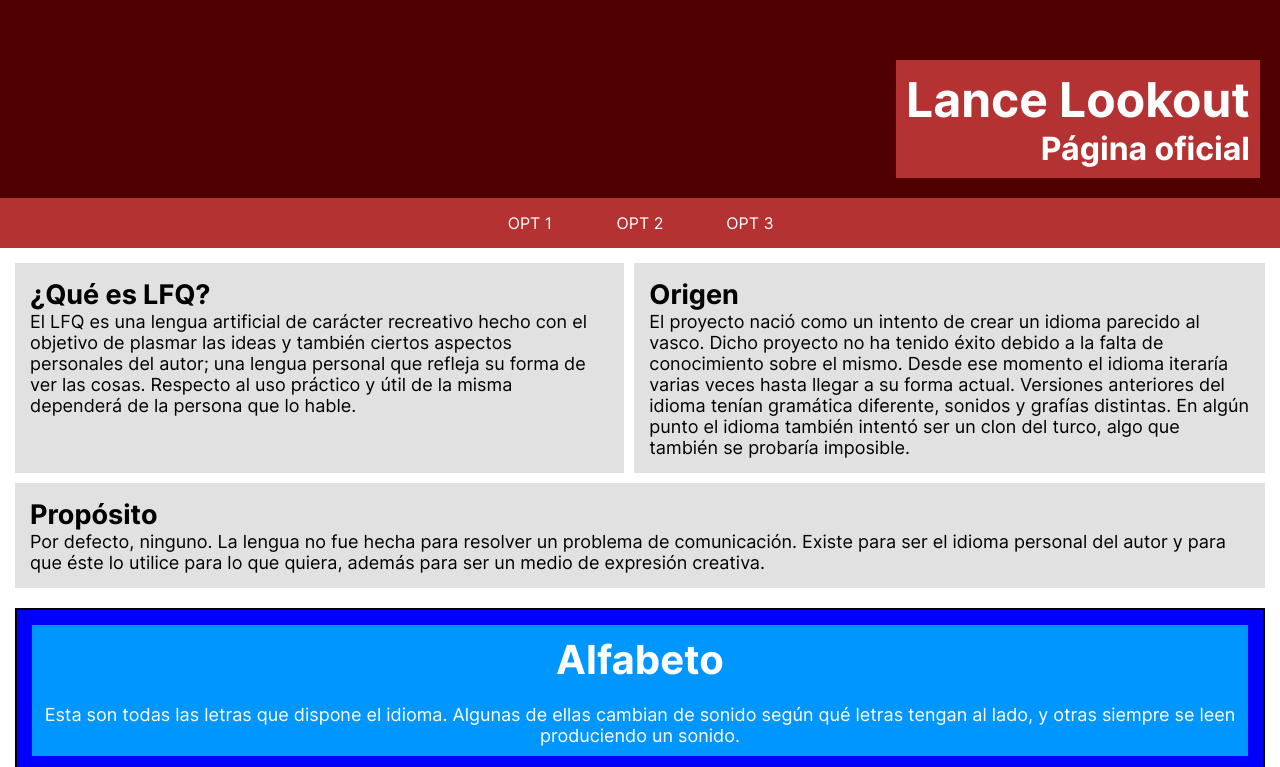
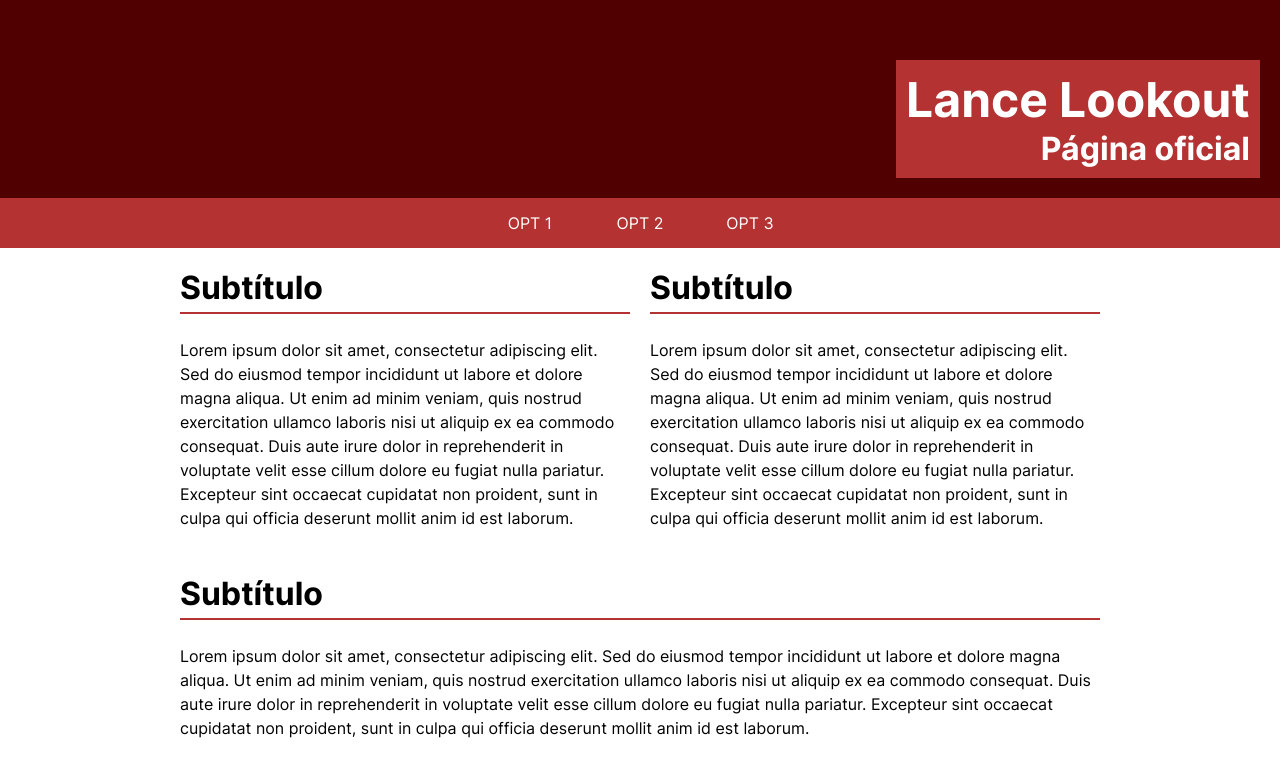
Before and after one commit to lancelookout/test, a plain HTML site: page index.html in a window 1280 px wide. Shown: the part 102-869 px from the top of the page. Drawn offline with Linux system fonts and the light colour scheme.

Commit message:
Modificación en el contenido.

```diff
--- a/css/estilo.css
+++ b/css/estilo.css
@@ -104,47 +104,36 @@
 /* contenido */
 .contenido
 {
-    padding:15px;
-}
+    display: grid;
+    grid-template-columns: calc(50% - 10px) calc(50% - 10px);
+	gap: 20px;
 
-.contenido-grid
-{
-    display:grid;
-    grid-template-columns:auto auto;
-    grid-template-rows:auto;
-    gap:10px;
+	margin: auto;
+    padding: 20px;
 
-    margin-bottom:20px;
-}
+	max-width: 960px;
 
-.idioma-descripcion
-{
-    padding:15px;
-    height:100%;
+	@media (width < 800px)
+	{
+		display: flex;
+		flex-direction: column;
+	}
 
-    font-size:18px;
+	.col-span { grid-column: 1 / 3; }
 
-    background-color:var(--gris);
-}
+	.seccion-h2
+	{
+		padding-bottom: 5px;
 
-.idioma-origen
-{
-    padding:15px;
-    height:100%;
+		border-bottom: solid 2px var(--titulo);
+		font-size: 2em;
+	}
 
-    font-size:18px;
-
-    background-color:var(--gris);
-}
-
-.idioma-proposito
-{
-    grid-column:1 / 3;
-    padding:15px;
-
-    font-size:18px;
-
-    background-color:var(--gris);
+	.seccion-parrafo
+	{
+		line-height: 1.5em;
+		margin-block: 1lh;
+	}
 }
 
 .idioma-alfabeto
@@ -221,9 +210,3 @@ footer a:hover
 {
     color:rgb(255,0,255);
 }
-
-/* misc. */
-.limpiar
-{
-    clear:both;
-}
--- a/index.html
+++ b/index.html
@@ -20,39 +20,37 @@
 			<li><a class="item-menu" href="#">OPT 3</a></li>
 		</ul>
 	</nav>
-	<div class="limpiar"></div>
-	<main>
-		<div class="contenido">
-			<div class="contenido-grid">
-				<div class="idioma-descripcion">
+	<main class="contenido">
 		<section>
-						<h2>¿Qué es LFQ?</h2>
-						<p>El LFQ es una lengua artificial de carácter recreativo hecho con el objetivo de plasmar las ideas y también ciertos aspectos
-						personales del autor; una lengua personal que refleja su forma de ver las cosas. Respecto al uso práctico y útil de la misma
-						dependerá de la persona que lo hable.</p>
+			<h2 class="seccion-h2">Subtítulo</h2>
+			<p class="seccion-parrafo">
+				Lorem ipsum dolor sit amet, consectetur adipiscing elit. Sed do eiusmod tempor incididunt ut labore et dolore magna aliqua.
+				Ut enim ad minim veniam, quis nostrud exercitation ullamco laboris nisi ut aliquip ex ea commodo consequat.
+				Duis aute irure dolor in reprehenderit in voluptate velit esse cillum dolore eu fugiat nulla pariatur.
+				Excepteur sint occaecat cupidatat non proident, sunt in culpa qui officia deserunt mollit anim id est laborum.
+			</p>
 		</section>
-				</div>
-				<div class="idioma-origen">
 		<section>
-						<h2>Origen</h2>
-						<p>El proyecto nació como un intento de crear un idioma parecido al vasco. Dicho proyecto no ha tenido éxito debido a la falta de
-						conocimiento sobre el mismo. Desde ese momento el idioma iteraría varias veces hasta llegar a su forma actual. Versiones anteriores
-						del idioma tenían gramática diferente, sonidos y grafías distintas. En algún punto el idioma también intentó ser un clon del turco,
-						algo que también se probaría imposible.</p>
+			<h2 class="seccion-h2">Subtítulo</h2>
+			<p class="seccion-parrafo">
+				Lorem ipsum dolor sit amet, consectetur adipiscing elit. Sed do eiusmod tempor incididunt ut labore et dolore magna aliqua.
+				Ut enim ad minim veniam, quis nostrud exercitation ullamco laboris nisi ut aliquip ex ea commodo consequat.
+				Duis aute irure dolor in reprehenderit in voluptate velit esse cillum dolore eu fugiat nulla pariatur.
+				Excepteur sint occaecat cupidatat non proident, sunt in culpa qui officia deserunt mollit anim id est laborum.
+			</p>
 		</section>
-				</div>
-				<div class="idioma-proposito">
-					<section>
-						<h2>Propósito</h2>
-						<p>Por defecto, ninguno. La lengua no fue hecha para resolver un problema de comunicación. Existe para ser el idioma personal del
-						autor y para que éste lo utilice para lo que quiera, además para ser un medio de expresión creativa.</p>
+		<section class="col-span">
+			<h2 class="seccion-h2">Subtítulo</h2>
+			<p class="seccion-parrafo">
+				Lorem ipsum dolor sit amet, consectetur adipiscing elit. Sed do eiusmod tempor incididunt ut labore et dolore magna aliqua.
+				Ut enim ad minim veniam, quis nostrud exercitation ullamco laboris nisi ut aliquip ex ea commodo consequat.
+				Duis aute irure dolor in reprehenderit in voluptate velit esse cillum dolore eu fugiat nulla pariatur.
+				Excepteur sint occaecat cupidatat non proident, sunt in culpa qui officia deserunt mollit anim id est laborum.
+			</p>
 		</section>
-				</div>
-			</div>
-
 		<div class="idioma-alfabeto">
 			<section>
-					<h2 class="fondo">Alfabeto</h2>
+				<h2 class="seccion-h2 fondo">Alfabeto</h2>
 				<p class="fondo">Esta son todas las letras que dispone el idioma. Algunas de ellas cambian de sonido según qué letras tengan al lado, y otras
 				siempre se leen produciendo un sonido.</p>
 
@@ -90,7 +88,6 @@
 				</div>
 			</section>
 		</div>
-		</div>
 	</main>
 	<footer>
 		<p>Página creada por Leonardo David Dick Martínez</p>
```
Lines whose indentation alone changed are shown as unchanged.
